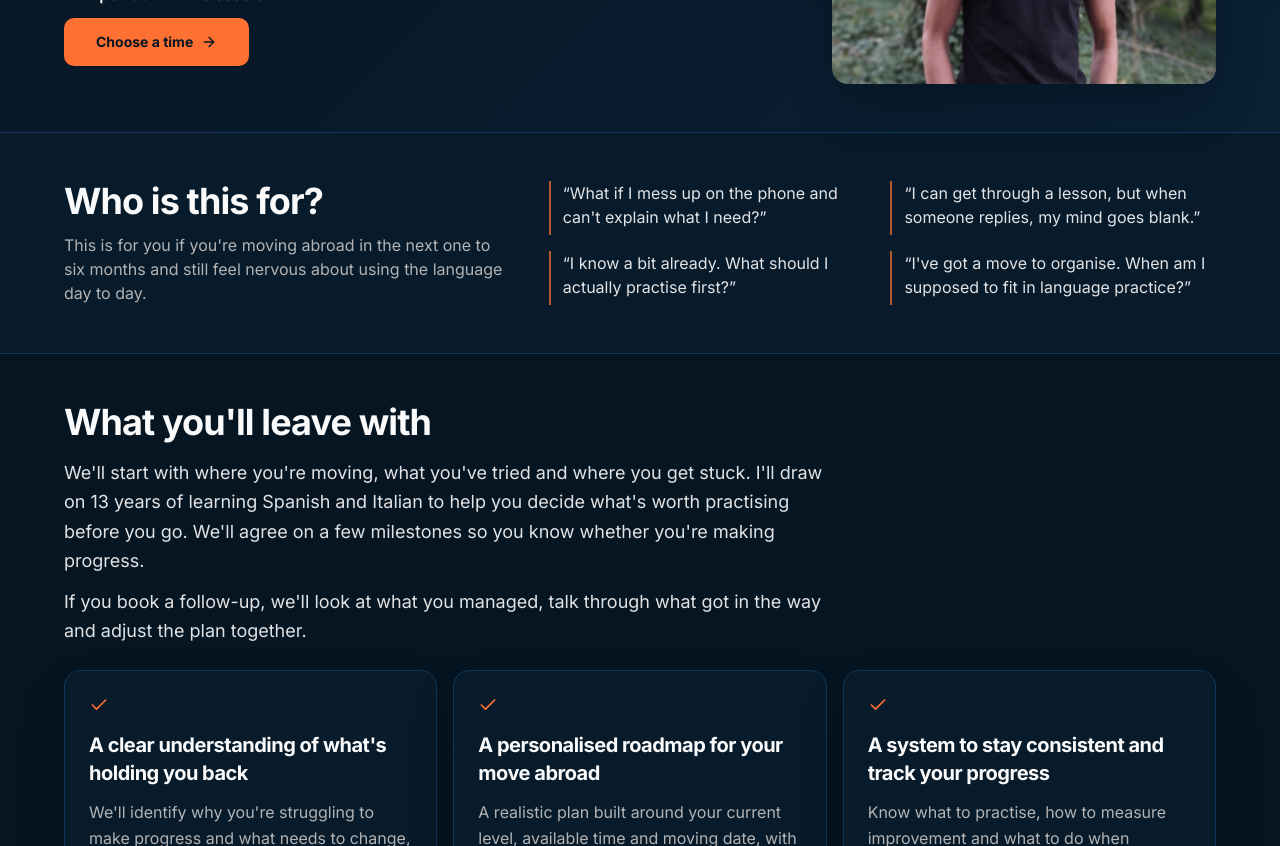
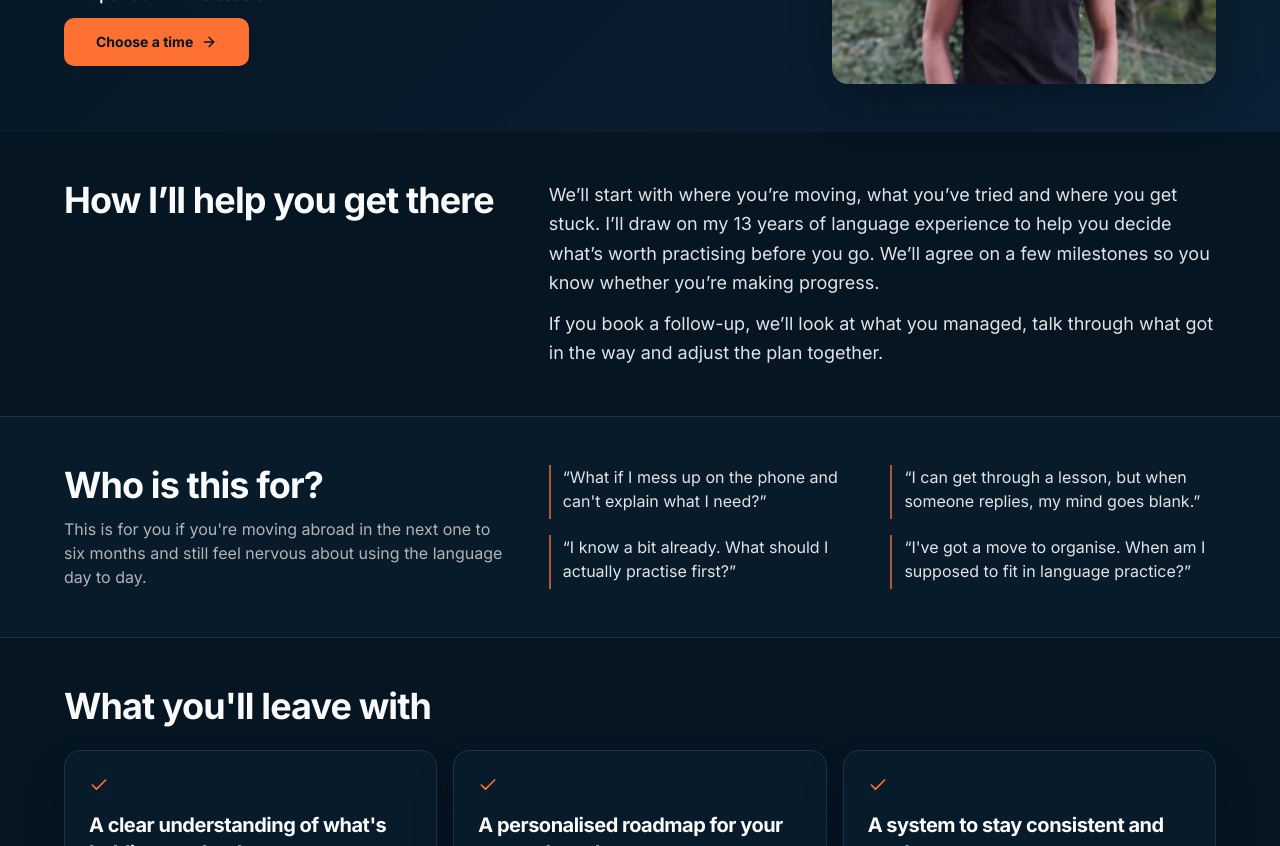
Before and after one commit to hutchy9999/jameshutchinsonlanguages, a React (Vite) app: page /coaching in a window 1280 px wide. Shown: the part 400-1246 px from the top of the page. Built offline with nearby package versions, Linux system fonts and the light colour scheme; the HTML template or start-up script is replaced by a standard one.

Commit message:
Move the coaching approach directly below the hero

```diff
--- a/src/pages/Coaching.tsx
+++ b/src/pages/Coaching.tsx
@@ -103,6 +103,20 @@ const Coaching = () => {
         </div>
       </section>
 
+      <section className="px-4 py-10 sm:px-6 md:py-12" aria-labelledby="approach-heading">
+        <div className="mx-auto grid max-w-6xl gap-4 lg:grid-cols-[2fr_3fr] lg:gap-10">
+          <h2 id="approach-heading" className="text-[2rem] leading-tight sm:text-4xl">How I’ll help you get there</h2>
+          <div className="max-w-3xl space-y-3 text-lg leading-relaxed text-foreground/90">
+            <p>
+              We’ll start with where you’re moving, what you’ve tried and where you get stuck. I’ll draw on my 13 years of language experience to help you decide what’s worth practising before you go. We’ll agree on a few milestones so you know whether you’re making progress.
+            </p>
+            <p>
+              If you book a follow-up, we’ll look at what you managed, talk through what got in the way and adjust the plan together.
+            </p>
+          </div>
+        </div>
+      </section>
+
       <section className="border-y border-border bg-card px-4 py-10 sm:px-6 sm:py-8 md:py-12" aria-labelledby="audience-heading">
         <div className="mx-auto grid max-w-6xl gap-6 sm:gap-5 lg:grid-cols-[2fr_3fr] lg:gap-10">
           <div>
@@ -124,14 +138,6 @@ const Coaching = () => {
       <section className="px-4 py-8 sm:px-6 md:py-12" aria-labelledby="session-heading">
         <div className="mx-auto max-w-6xl">
           <h2 id="session-heading" className="text-3xl sm:text-4xl">What you'll leave with</h2>
-          <div className="mt-4 max-w-3xl space-y-3 text-lg leading-relaxed text-foreground/90">
-            <p>
-              We'll start with where you're moving, what you've tried and where you get stuck. I'll draw on 13 years of learning Spanish and Italian to help you decide what's worth practising before you go. We'll agree on a few milestones so you know whether you're making progress.
-            </p>
-            <p>
-              If you book a follow-up, we'll look at what you managed, talk through what got in the way and adjust the plan together.
-            </p>
-          </div>
           <div className="mt-6 grid gap-4 md:grid-cols-3">
             {sessionTakeaways.map(({ title, description }) => (
               <div key={title} className="rounded-2xl border bg-card p-6 shadow-book">
```
